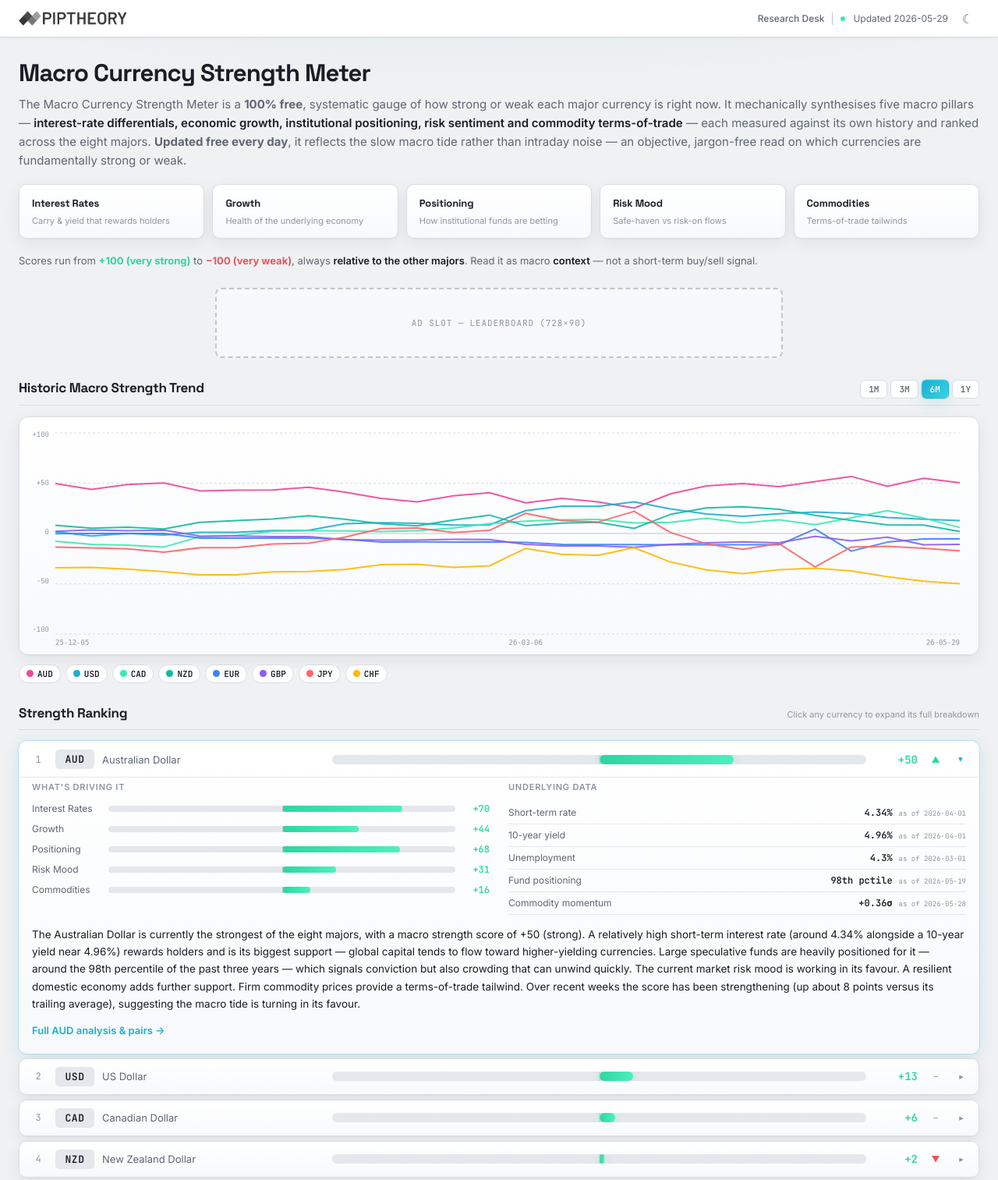
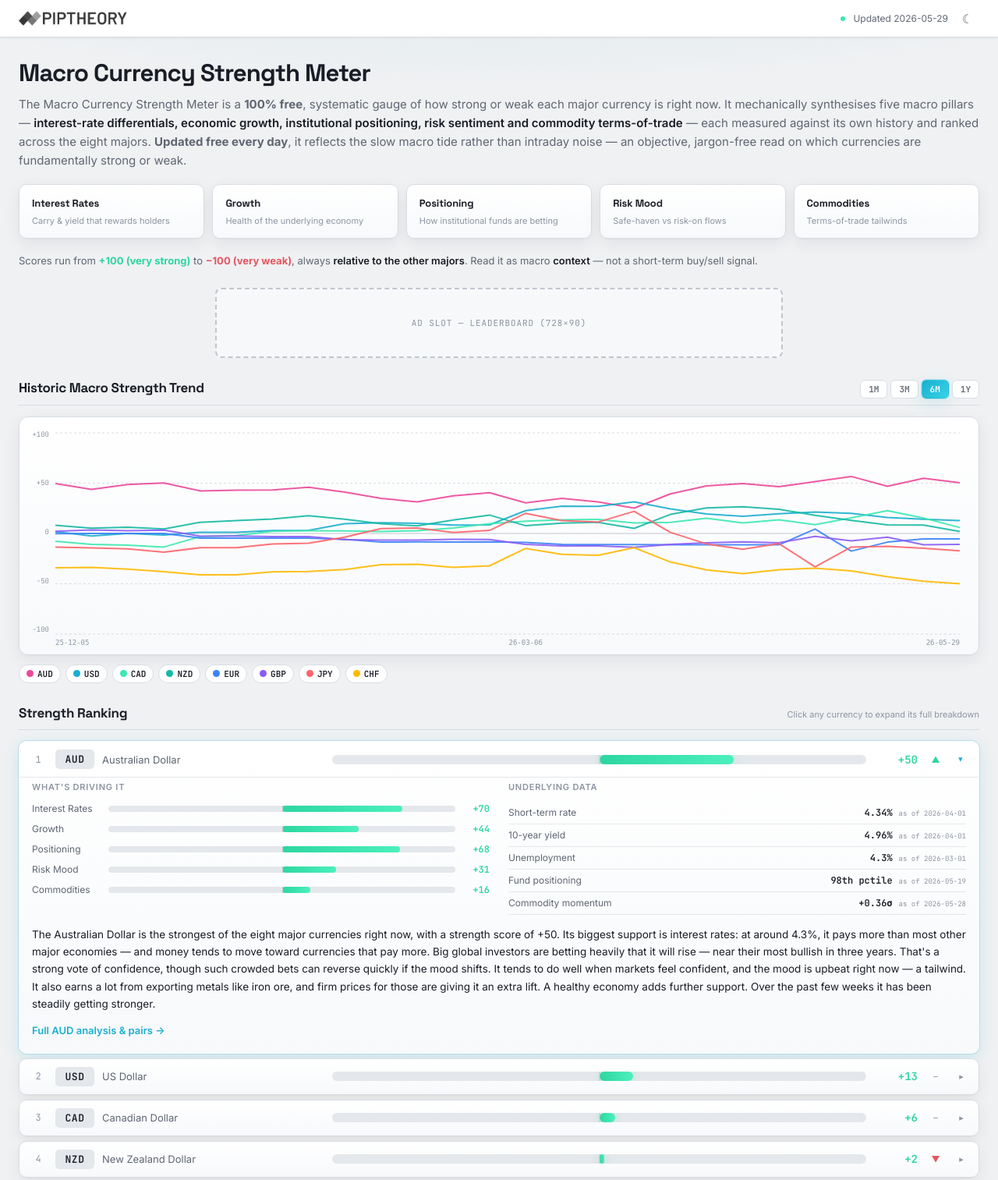
Before and after one commit to yiunamlb-cpu/piptheory, a FastAPI app: page / in a window 1280 px wide. Shown: the top 1513 px of the page at 78% size. Run offline with FastAPI, Linux system fonts and the light colour scheme; parts of the project's set-up code (start-up, migrations or seed data) failed here and were passed over; some libraries are stand-ins or nearby versions.

Commit message:
Retire LLM research desk; rewrite explanations in plain English
- Cut spend: daily workflow no longer runs the LLM bias engine — it only
  recomputes the free, mechanical strength meter. (Renamed "Daily Strength
  Update".)
- Hide research desk from public: /run/* now 301-redirects to the meter;
  homepage no longer falls back to it; "Research Desk" nav links removed from
  the meter, currency and pair pages.
- Rewrite per-currency explanations to be genuinely layman: no jargon
  (percentiles, carry, terms-of-trade, trailing average), plain cause->effect,
  currency-character-aware risk/commodity phrasing.

Co-Authored-By: Claude Opus 4.6 <noreply@anthropic.com>

```diff
--- a/app/main.py
+++ b/app/main.py
@@ -1158,79 +1158,101 @@ def _pillar_rows(c: dict) -> list[dict]:
     return [{"label": lbl, "score": pills[k]} for k, lbl in _PILLAR_ORDER if k in pills]
 
 
+# Plain-English character of each currency, for layman phrasing of the
+# risk-sentiment and commodity sentences.
+_CCY_CHARACTER = {
+    "USD": {"risk": "haven"},
+    "JPY": {"risk": "haven"},
+    "CHF": {"risk": "haven"},
+    "EUR": {"risk": "neutral"},
+    "GBP": {"risk": "neutral"},
+    "AUD": {"risk": "risk", "exports": "metals like iron ore"},
+    "NZD": {"risk": "risk", "exports": "farm goods like dairy"},
+    "CAD": {"risk": "risk", "exports": "oil"},
+}
+
+
 def _strength_explanation(c: dict) -> str:
-    """A longer, jargon-free, data-grounded explanation (deterministic)."""
-    name, label, rank = c["name"], c["label"], c["rank"]
-    comp = c["composite"]
+    """A plain-English, jargon-free explanation a non-expert can follow.
+    Deterministic — built straight from the pillar scores + raw data."""
+    name, rank, comp = c["name"], c["rank"], c["composite"]
     pills, ind, tr = c.get("pillars", {}), c.get("indicators", {}), c.get("trend", {})
+    ch = _CCY_CHARACTER.get(c["code"], {})
     s = []
+
+    # 1. Where it stands — plain
     if rank == 1:
-        pos = "the strongest of the eight majors"
+        where = "the strongest of the eight major currencies right now"
     elif rank == 8:
-        pos = "the weakest of the eight majors"
+        where = "the weakest of the eight major currencies right now"
+    elif rank <= 3:
+        where = f"one of the stronger major currencies right now (ranked #{rank} of 8)"
+    elif rank >= 6:
+        where = f"one of the weaker major currencies right now (ranked #{rank} of 8)"
     else:
-        pos = f"#{rank} of the eight majors"
-    s.append(f"The {name} is currently {pos}, with a macro strength score of "
-             f"{comp:+.0f} ({label.lower()}).")
-
+        where = f"middle-of-the-pack among the majors (ranked #{rank} of 8)"
+    s.append(f"The {name} is {where}, with a strength score of {comp:+.0f}.")
+
+    # 2. Interest rates — the usual main driver, in everyday terms
     m = pills.get("monetary", 0.0)
-    rate, bond = ind.get("rate_level"), ind.get("bond_level")
-    if rate is not None:
-        rl = rate["value"]
-        by = f" alongside a 10-year yield near {bond['value']:.2f}%" if bond else ""
-        if m > 8:
-            s.append(f"A relatively high short-term interest rate (around {rl:.2f}%{by}) "
-                     "rewards holders and is its biggest support — global capital tends to "
-                     "flow toward higher-yielding currencies.")
-        elif m < -8:
-            s.append(f"A low short-term interest rate (around {rl:.2f}%{by}) offers holders "
-                     "little yield, leaving it at a carry disadvantage to higher-yielding majors.")
-        else:
-            s.append(f"Its rate backdrop (short rate around {rl:.2f}%{by}) sits "
-                     "roughly mid-pack among the majors.")
-
+    rate = ind.get("rate_level")
+    if rate is not None and m > 8:
+        s.append(f"Its biggest support is interest rates: at around {rate['value']:.1f}%, it "
+                 "pays more than most other major economies — and money tends to move toward "
+                 "currencies that pay more.")
+    elif rate is not None and m < -8:
+        s.append(f"Its biggest drag is interest rates: at around {rate['value']:.1f}%, it pays "
+                 "less than most other major economies, so it attracts less money than "
+                 "higher-paying rivals.")
+
+    # 3. Positioning — what big investors are doing, no jargon
     cot = ind.get("cot_pctile")
-    if cot is not None:
-        p = cot["value"] + 50
-        if p >= 70:
-            s.append(f"Large speculative funds are heavily positioned for it — around the "
-                     f"{p:.0f}th percentile of the past three years — which signals conviction "
-                     "but also crowding that can unwind quickly.")
-        elif p <= 30:
-            s.append(f"Large speculative funds are leaning against it (around the {p:.0f}th "
-                     "percentile of the past three years), a bearish positioning signal.")
-
+    if cot is not None and cot["value"] + 50 >= 70:
+        s.append("Big global investors are betting heavily that it will rise — near their most "
+                 "bullish in three years. That's a strong vote of confidence, though such "
+                 "crowded bets can reverse quickly if the mood shifts.")
+    elif cot is not None and cot["value"] + 50 <= 30:
+        s.append("Big global investors are mostly betting against it, which adds to the pressure.")
+
+    # 4. Risk mood — explained for the currency's character
     r = pills.get("risk", 0.0)
-    if r > 10:
-        s.append("The current market risk mood is working in its favour.")
-    elif r < -10:
-        s.append("The prevailing risk mood is a headwind — it tends to underperform when "
-                 "investors are positioned this way.")
-
+    if abs(r) > 10:
+        if ch.get("risk") == "risk":
+            s.append("It tends to do well when markets feel confident, and the mood is upbeat "
+                     "right now — a tailwind." if r > 0 else
+                     "It tends to struggle when markets turn cautious, and that's the mood right "
+                     "now — a headwind.")
+        elif ch.get("risk") == "haven":
+            s.append("Investors buy it for safety when they're nervous, and current jitters are "
+                     "lifting it." if r > 0 else
+                     "It's a safe-haven currency that shines when investors are nervous — but "
+                     "markets are fairly calm right now, which gives it less of a boost.")
+
+    # 5. Commodities — for the commodity exporters
+    cm = pills.get("commodity")
+    if cm is not None and ch.get("exports"):
+        if cm > 8:
+            s.append(f"It also earns a lot from exporting {ch['exports']}, and firm prices for "
+                     "those are giving it an extra lift.")
+        elif cm < -8:
+            s.append(f"It earns a lot from exporting {ch['exports']}, so weak prices for those "
+                     "are weighing on it.")
+
+    # 6. Economy — only when it clearly stands out
     g = pills.get("growth")
-    if g is not None and g < -8:
-        s.append("Softening domestic data — notably the labour market — is weighing on the "
-                 "growth picture.")
-    elif g is not None and g > 8:
-        s.append("A resilient domestic economy adds further support.")
-
-    cm = pills.get("commodity")
-    if cm is not None and cm > 8:
-        s.append("Firm commodity prices provide a terms-of-trade tailwind.")
-    elif cm is not None and cm < -8:
-        s.append("Soft commodity prices are a drag on its terms of trade.")
-
+    if g is not None and g < -12:
+        s.append("A softening economy, with unemployment creeping up, is another weight on it.")
+    elif g is not None and g > 12:
+        s.append("A healthy economy adds further support.")
+
+    # 7. Direction — plain
     lbl = tr.get("label")
-    chg = abs(tr.get("change", 0.0))
     if lbl == "strengthening":
-        s.append(f"Over recent weeks the score has been strengthening (up about {chg:.0f} "
-                 "points versus its trailing average), suggesting the macro tide is turning "
-                 "in its favour.")
+        s.append("Over the past few weeks it has been steadily getting stronger.")
     elif lbl == "weakening":
-        s.append(f"Over recent weeks the score has been weakening (down about {chg:.0f} "
-                 "points versus its trailing average).")
+        s.append("Over the past few weeks it has been gradually weakening.")
     else:
-        s.append("The score has been broadly stable over recent weeks.")
+        s.append("It has held fairly steady over the past few weeks.")
     return " ".join(s)
 
 
@@ -1436,38 +1458,21 @@ async def sitemap():
 
 @app.get("/", response_class=HTMLResponse)
 async def index(request: Request):
-    """Homepage = the Macro Currency Strength Meter (the hero). Falls back to
-    the research desk if strength data hasn't been generated yet."""
+    """Homepage = the Macro Currency Strength Meter (the hero)."""
     ctx = _build_strength_context(request)
     if ctx:
         return templates.TemplateResponse(request, "dashboard_strength.html", ctx)
-    runs = list_runs()
-    if not runs:
-        return templates.TemplateResponse(
-            request, "empty.html", {"message": "No runs yet."}
-        )
-    return RedirectResponse(url=f"/run/{runs[0]}")
-
-
-@app.get("/run/{date}", response_class=HTMLResponse)
-async def run_page(request: Request, date: str):
-    runs = list_runs()
-    if date not in runs:
-        raise HTTPException(404, f"No run for date {date}")
-    run = load_run(date)
-    if not run:
-        raise HTTPException(500, f"Failed to load run {date}")
-
-    surface = _detect_surface(request)
-    ctx = _build_home_context(run, runs, date, surface)
-    template = "dashboard_tv.html"
-
-    response = templates.TemplateResponse(request, template, ctx)
-    # Sticky-set the override cookie so a manual ?view= choice persists.
-    override = request.query_params.get("view")
-    if override in ("mobile", "desktop"):
-        response.set_cookie("nam_view", override, max_age=60 * 60 * 24 * 30, samesite="lax")
-    return response
+    return HTMLResponse(
+        "<h1>Macro Currency Strength Meter</h1><p>Data is being generated — "
+        "check back shortly.</p>", status_code=503)
+
+
+# The LLM "Research Desk" (per-instrument bull/bear/judge) is RETIRED to cut
+# spend and is hidden from the public. Old /run/* URLs redirect to the meter.
+@app.get("/run/{date}")
+@app.get("/run")
+async def run_page(date: str | None = None):
+    return RedirectResponse(url="/", status_code=301)
 
 
 # ---------- API: recent events log (READ-ONLY in public release) ----------
--- a/app/templates/currency_page.html
+++ b/app/templates/currency_page.html
@@ -23,9 +23,7 @@
     <span class="tv-logo-text" style="display:none">PIPTHEORY</span>
   </a>
   <div class="tv-topbar-right">
-    <a class="cs-nav" href="/">Strength&nbsp;Meter</a>
-    <span class="tv-topbar-div"></span>
-    <a class="cs-nav" href="/run/{{ run_date_nav }}">Research&nbsp;Desk</a>
+    <a class="cs-nav" href="/">&larr; Strength&nbsp;Meter</a>
     <button class="tv-theme-toggle" id="themeToggle" title="Toggle theme">&#9790;</button>
   </div>
 </header>
--- a/app/templates/dashboard_strength.html
+++ b/app/templates/dashboard_strength.html
@@ -23,9 +23,7 @@
     <span class="tv-logo-text" style="display:none">PIPTHEORY</span>
   </a>
   <div class="tv-topbar-right">
-    <a class="cs-nav" href="/run/{{ run_date_nav }}">Research&nbsp;Desk</a>
     {% if last_synced_iso %}
-    <span class="tv-topbar-div"></span>
     <span class="tv-sync-dot"></span>
     <span>Updated <time id="syncTime" datetime="{{ as_of }}">{{ run_date }}</time></span>
     {% endif %}
--- a/app/templates/pair_page.html
+++ b/app/templates/pair_page.html
@@ -23,9 +23,7 @@
     <span class="tv-logo-text" style="display:none">PIPTHEORY</span>
   </a>
   <div class="tv-topbar-right">
-    <a class="cs-nav" href="/">Strength&nbsp;Meter</a>
-    <span class="tv-topbar-div"></span>
-    <a class="cs-nav" href="/run/{{ run_date_nav }}">Research&nbsp;Desk</a>
+    <a class="cs-nav" href="/">&larr; Strength&nbsp;Meter</a>
     <button class="tv-theme-toggle" id="themeToggle" title="Toggle theme">&#9790;</button>
   </div>
 </header>
```
Also changed, not shown: .github/workflows/daily-pipeline.yml.
